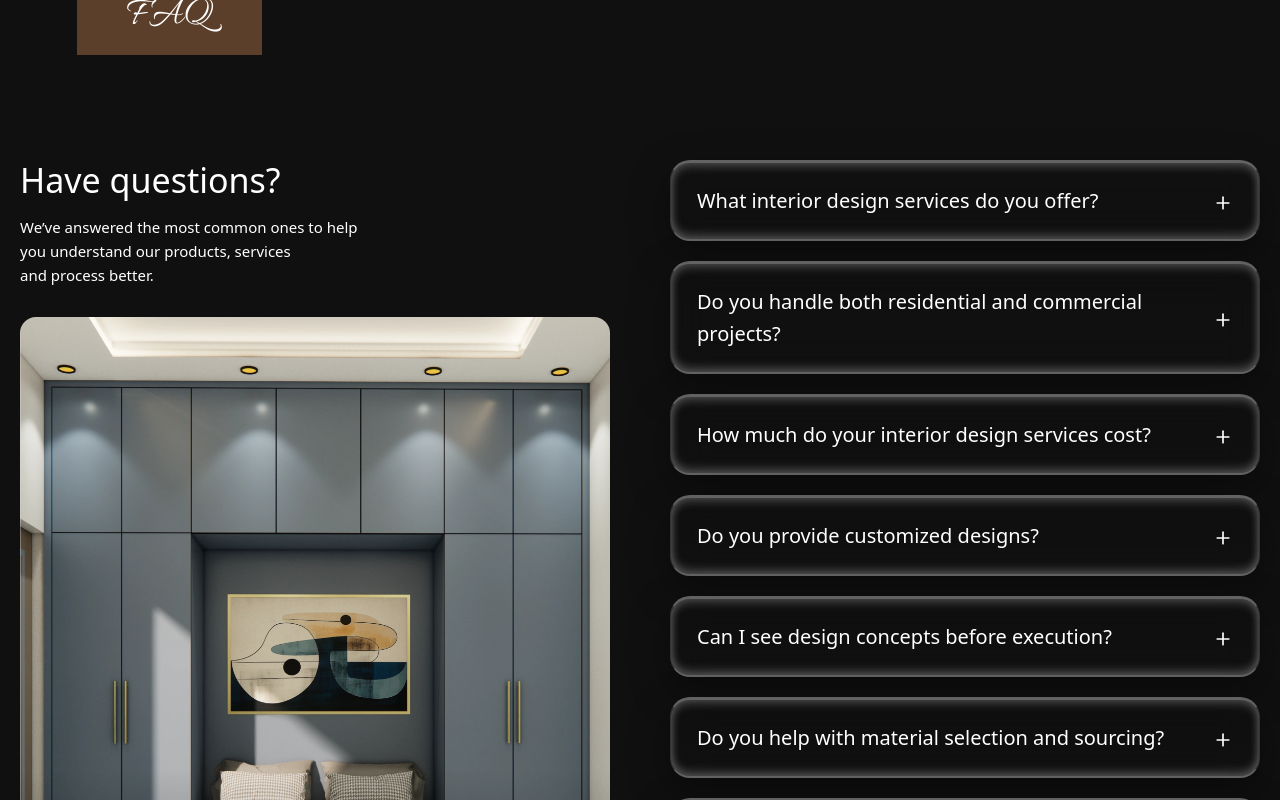
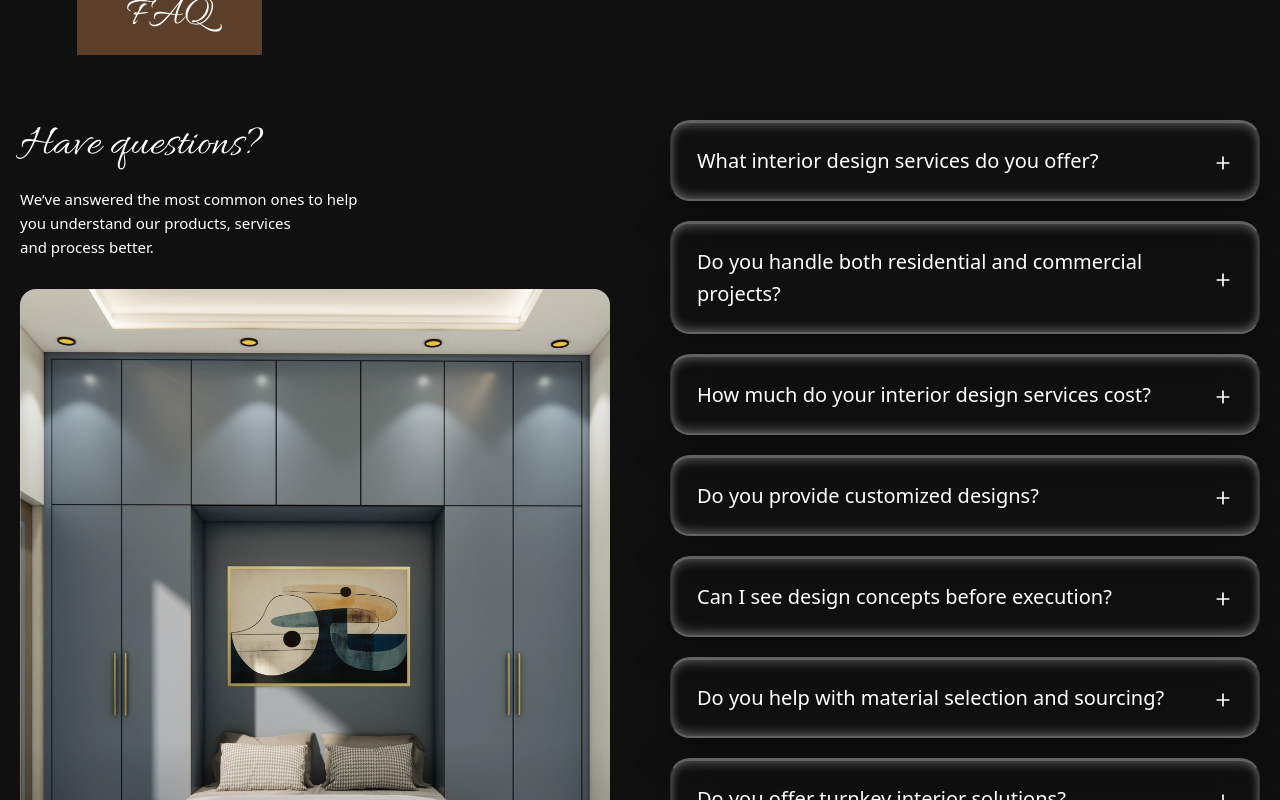
Before and after one commit to Hirola-Sakthi/calarise, a React (Vite) app: page /faq in a window 1280 px wide. Shown: the part 760-1560 px from the top of the page. Built offline with nearby package versions, Linux system fonts and the light colour scheme; a web font is replaced by a local one.

Commit message:
styles changeds

```diff
--- a/src/pages/Faq/Faq.css
+++ b/src/pages/Faq/Faq.css
@@ -44,7 +44,7 @@
 .faq-container {
   max-width: 1300px;
   margin: 120px auto 0;
-  padding: 40px 20px;
+  padding: 0px 20px;
 }
 
 .faq-row {
@@ -55,8 +55,9 @@
 }
 
 .faq-left h3 {
-  font-size: 34px;
+  font-size: 44px;
   margin-bottom: 14px;
+  font-family: "Allura", cursive !important;
 }
 
 .faq-left p {
```
